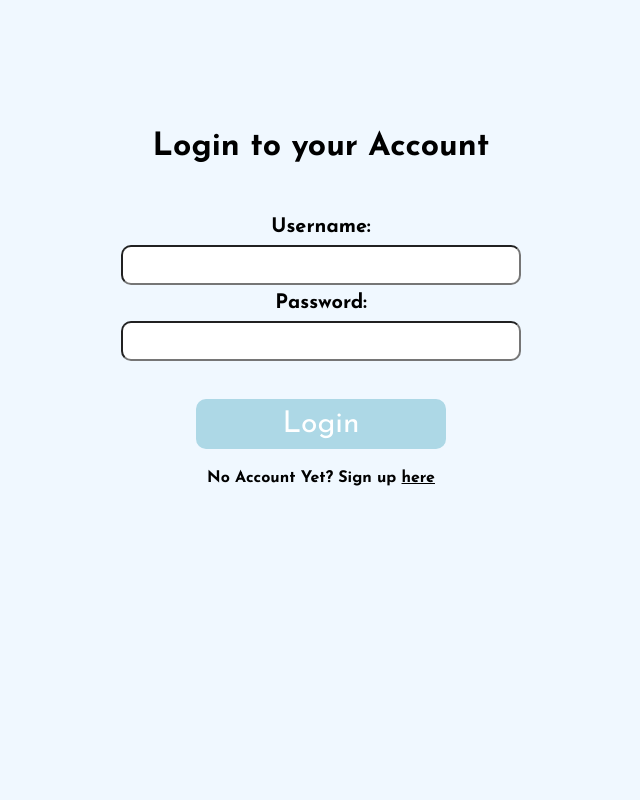
After one commit to jaclynsunardi/Python-Blog, a Flask app: page /login in a window 1280 px wide. The commit adds this page. Shown: the whole page, without its empty margins (319-959 px from the left). Run offline with Flask 3, Linux system fonts and the light colour scheme.

Commit message:
login and signup finished

```diff
--- a/app.py
+++ b/app.py
@@ -12,5 +12,11 @@ def index():
 def signup():
     return render_template('signup.html')
 
+@app.route('/login', methods=["GET"])
+
+def login():
+    return render_template('login.html')
+
+
 if __name__ == '__main__':
     app.run(debug=True)
--- /dev/null
+++ b/static/login.css
@@ -0,0 +1,98 @@
+@import url('https://fonts.googleapis.com/css2?family=Josefin+Sans:ital,wght@0,100..700;1,100..700&family=Montserrat:ital,wght@0,100..900;1,100..900&display=swap');
+
+.josefin-sans-light {
+    font-family: "Josefin Sans", sans-serif;
+    font-weight: 300;
+}
+
+.josefin-sans-regular {
+    font-family: "Josefin Sans", sans-serif;
+    font-weight: 400;
+}
+
+* {
+    font-family: "Josefin Sans", sans-serif;
+}
+
+body {
+    background-color: aliceblue;
+    font-family: "Josefin Sans", sans-serif;
+}
+
+.loginheader{
+    text-align: center;
+    padding-top: 8%;
+}
+
+.logindetails {
+    display: flex;
+    flex-direction: column;
+    justify-content: center;
+    align-items: center;
+    margin: auto;
+    width: 50%;
+    text-align: center;
+    padding-top: 2%;
+    font-size: 20px;
+}
+
+.logindetails label {
+    font-weight: bold;
+    padding: 8px;
+}
+
+.logindetails input {
+    padding: 5px;
+    width: 400px;
+    height: 40px;
+    border-radius: 10px;
+}
+
+.login {
+    display: flex;
+    flex-direction: column;
+    justify-content: center;
+    align-items: center;
+    margin: auto;
+    width: 50%;
+    text-align: center;
+    padding-top: 3%;
+}
+
+.login button {
+    align-items: center;
+    justify-content: center;
+    width: 250px;
+    height: 50px;
+    border: none;
+    color: white;
+    font-size: 30px;
+    background-color: lightblue;
+    border-radius: 10px;
+    cursor: pointer;
+    margin-bottom: 5px;
+    display: block;
+}
+
+.login button:hover {
+    background-color: skyblue;
+}
+
+.noAccountYet {
+    display: flex;
+    align-items: center;
+    justify-content: center;
+}
+
+.noAccountYet p {
+    font-weight: bold;
+}
+
+.noAccountYet a {
+    text-decoration: underline;
+    cursor: pointer;
+}
+
+.noAccountYet a:hover {
+    color: blue;
+}
--- /dev/null
+++ b/static/login.js
@@ -0,0 +1,5 @@
+document.addEventListener('DOMContentLoaded', function() {
+    document.getElementById('signhere').addEventListener('click', function() {
+        window.location.href = '/signup';
+    });
+});
--- a/static/script.js
+++ b/static/script.js
@@ -3,3 +3,9 @@ document.addEventListener('DOMContentLoaded', function() {
         window.location.href = '/signup';
     });
 });
+
+document.addEventListener('DOMContentLoaded', function () {
+    document.getElementById('login').addEventListener('click', function () {
+        window.location.href = '/login';
+    });
+});
--- /dev/null
+++ b/templates/login.html
@@ -0,0 +1,26 @@
+<html lang="en">
+<head>
+    <meta charset="UTF-8">
+    <meta name="viewport" content="width=device-width, initial-scale=1.0">
+    <link rel="stylesheet" href="/static/login.css">
+    <script src="/static/login.js"></script>
+    <title>Login</title>
+</head>
+<body>
+    <div class="loginheader">
+        <h1>Login to your Account</h1>
+    </div>
+    <div class="logindetails">
+        <label for="Username">Username:</label>
+        <input type="text" id="Username" name="Username">
+        <label for="Password">Password:</label>
+        <input type="text" id="Password" name="Password">
+    </div>
+    <div class="login">
+        <button> Login </button>
+    </div>
+    <div class="noAccountYet">
+        <p>No Account Yet? Sign up <a id="signhere"> here </a></p>
+    </div>
+</body>
+</html>
```
Also changed, not shown: static/signup.css (added, +79 -0 lines), templates/signup.html (+18 -1 lines), static/signup.js (added).
